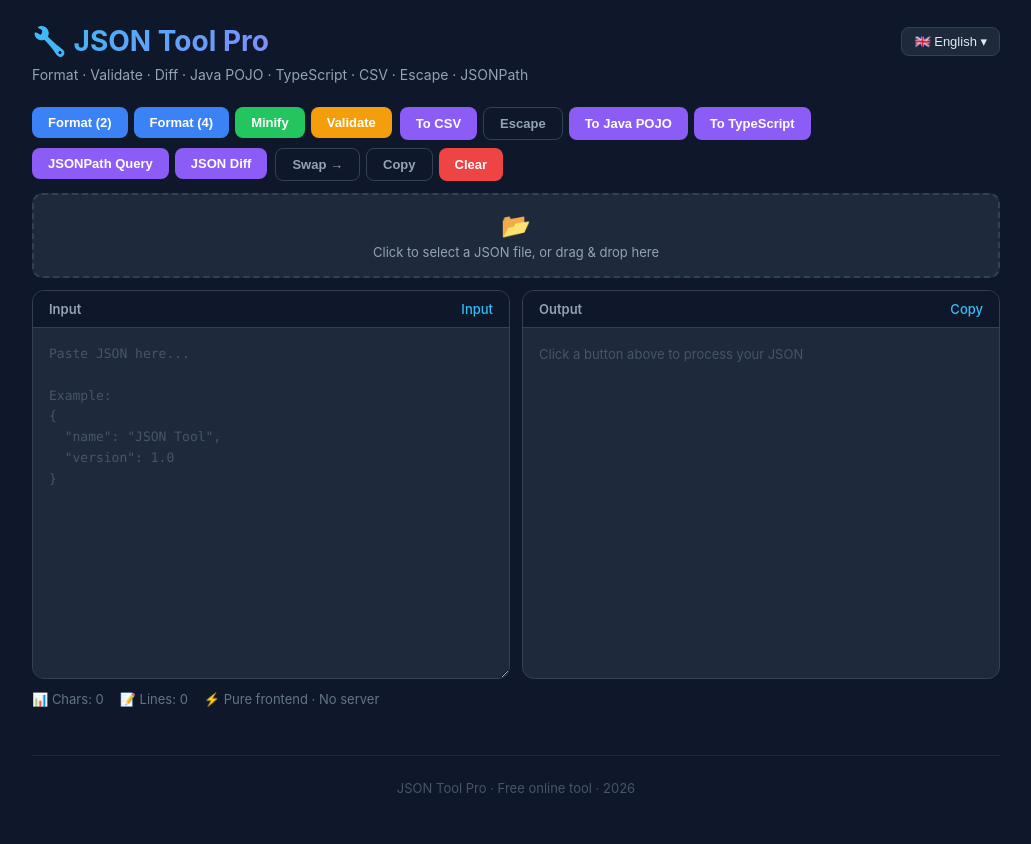
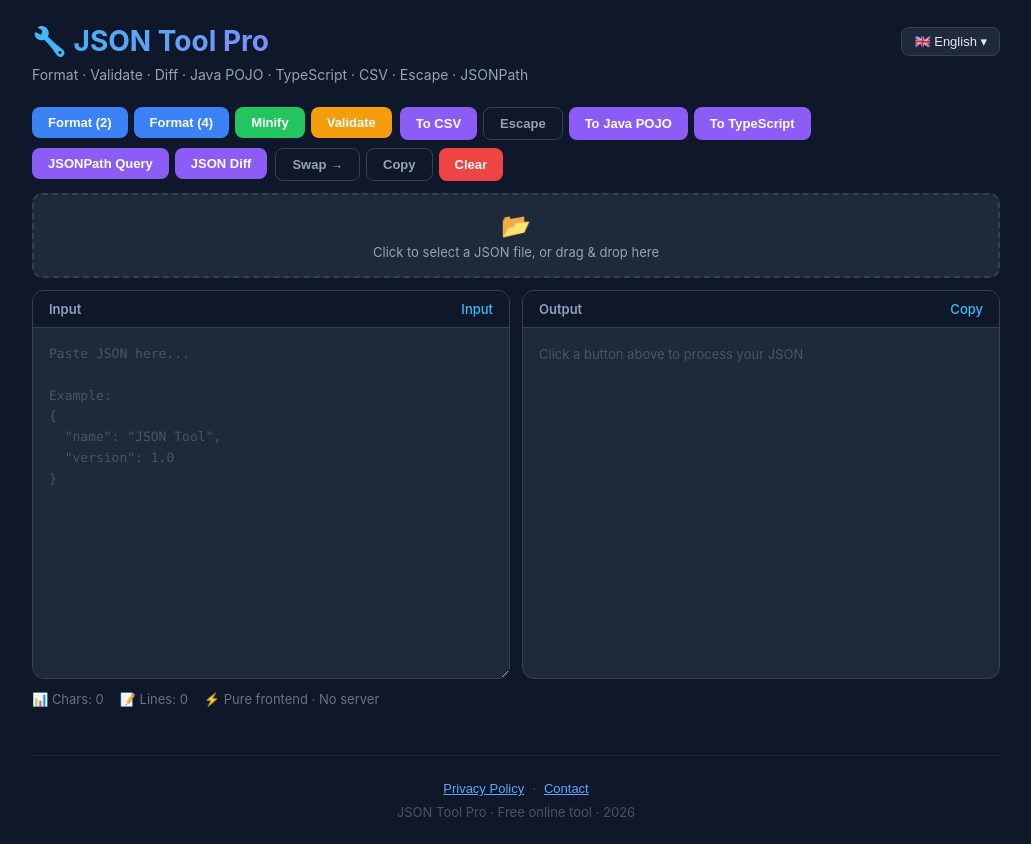
Before and after one commit to 675435543/json-tool, a React (Vite) app: page / in a window 1280 px wide. Shown: the whole page, without its empty margins (124-1155 px from the left). Before the commit the page ends 820 px from the top, so only its background shows below. Built offline with nearby package versions, Linux system fonts and the light colour scheme.

Commit message:
feat: add Privacy Policy and Contact pages for AdSense compliance

```diff
--- a/src/App.css
+++ b/src/App.css
@@ -544,6 +544,60 @@ footer {
   color: #475569;
 }
 
+.footer-links {
+  margin-bottom: 8px;
+}
+
+.footer-link {
+  background: none;
+  border: none;
+  color: #60a5fa;
+  cursor: pointer;
+  font-size: 13px;
+  text-decoration: underline;
+  padding: 0;
+}
+
+.footer-link:hover {
+  color: #93c5fd;
+}
+
+.footer-sep {
+  margin: 0 8px;
+  color: #475569;
+}
+
+/* ===== Page content (Privacy / Contact) ===== */
+.page-content {
+  background: #1e293b;
+  border-radius: 12px;
+  padding: 32px;
+  line-height: 1.8;
+}
+
+.page-content h2 {
+  font-size: 24px;
+  margin-bottom: 16px;
+  color: #f1f5f9;
+}
+
+.page-content h3 {
+  font-size: 18px;
+  margin-top: 24px;
+  margin-bottom: 8px;
+  color: #e2e8f0;
+}
+
+.page-content p {
+  font-size: 14px;
+  color: #94a3b8;
+  margin-bottom: 12px;
+}
+
+.page-content a {
+  color: #60a5fa;
+}
+
 /* ===== JSONPath Mode ===== */
 .jp-section {
   margin-bottom: 12px;
--- a/src/App.tsx
+++ b/src/App.tsx
@@ -213,7 +213,7 @@ function App() {
   const [charCount, setCharCount] = useState(0)
   const [lineCount, setLineCount] = useState(0)
   const [dragOver, setDragOver] = useState(false)
-  const [mode, setMode] = useState<'normal' | 'diff' | 'jsonpath'>('normal')
+  const [mode, setMode] = useState<'normal' | 'diff' | 'jsonpath' | 'privacy' | 'contact'>('normal')
   const [viewMode, setViewMode] = useState<'text' | 'tree'>('text')
   const [diffA, setDiffA] = useState('')
   const [diffB, setDiffB] = useState('')
@@ -221,6 +221,8 @@ function App() {
   const [jpExpr, setJpExpr] = useState('')
   const [jpResult, setJpResult] = useState<string>('')
   const [langOpen, setLangOpen] = useState(false)
+
+  const goHome = () => setMode('normal')
 
   const toastTimer = useRef<ReturnType<typeof setTimeout>>(null)
   const textareaRef = useRef<HTMLTextAreaElement>(null)
@@ -800,8 +802,46 @@ function App() {
         </div>
       )}
 
+      {mode === 'privacy' && (
+        <div className="page-content">
+          <button className="btn btn-outline" onClick={goHome} style={{ marginBottom: '1rem' }}>← {t('btn.back')}</button>
+          <h2>{t('privacy.title')}</h2>
+          <p><strong>{t('privacy.last_updated')}</strong></p>
+
+          <h3>{t('privacy.info_title')}</h3>
+          <p>{t('privacy.info_desc')}</p>
+
+          <h3>{t('privacy.cookies_title')}</h3>
+          <p>{t('privacy.cookies_desc')}</p>
+
+          <h3>{t('privacy.third_party_title')}</h3>
+          <p>{t('privacy.third_party_desc')}</p>
+
+          <h3>{t('privacy.ads_title')}</h3>
+          <p>{t('privacy.ads_desc')}</p>
+          <p>{t('privacy.ads_optout')}</p>
+
+          <h3>{t('privacy.contact_title')}</h3>
+          <p>{t('privacy.contact_desc')} <a href="mailto:javahiker123@gmail.com">javahiker123@gmail.com</a></p>
+        </div>
+      )}
+
+      {mode === 'contact' && (
+        <div className="page-content">
+          <button className="btn btn-outline" onClick={goHome} style={{ marginBottom: '1rem' }}>← {t('btn.back')}</button>
+          <h2>{t('contact.title')}</h2>
+          <p>{t('contact.email')}: <a href="mailto:javahiker123@gmail.com">javahiker123@gmail.com</a></p>
+          <p>{t('contact.response')}</p>
+        </div>
+      )}
+
       <footer>
-        {t('footer.text', { year: new Date().getFullYear() })}
+        <div className="footer-links">
+          <button className="footer-link" onClick={() => setMode('privacy')}>{t('footer.privacy')}</button>
+          <span className="footer-sep">·</span>
+          <button className="footer-link" onClick={() => setMode('contact')}>{t('footer.contact')}</button>
+        </div>
+        <div>{t('footer.text', { year: new Date().getFullYear() })}</div>
       </footer>
     </div>
   )
--- a/src/i18n/en.json
+++ b/src/i18n/en.json
@@ -43,6 +43,7 @@
   "btn.swap": "Swap →",
   "btn.copy": "Copy",
   "btn.clear": "Clear",
+  "btn.back": "← Back to Home",
   "upload.title": "Click to select a JSON file, or drag & drop here",
   "upload.dragover": "Drop JSON file here",
   "panel.input": "Input",
@@ -59,6 +60,8 @@
   "stats.lines": "Lines",
   "stats.pure_frontend": "Pure frontend · No server",
   "footer.text": "JSON Tool Pro · Free online tool · {{year}}",
+  "footer.privacy": "Privacy Policy",
+  "footer.contact": "Contact",
   "lang.label": "Language",
   "diff.same": "No differences found — both JSONs are identical!",
   "diff.added": "Added",
@@ -69,5 +72,21 @@
   "jsonpath.back": "← Back to Tools",
   "jsonpath.query_btn": "🔍 Query",
   "jsonpath.result": "Results",
-  "ts.btn_back": "← Back to Tools"
+  "ts.btn_back": "← Back to Tools",
+  "privacy.title": "Privacy Policy",
+  "privacy.last_updated": "Last updated: July 12, 2026",
+  "privacy.info_title": "Information We Collect",
+  "privacy.info_desc": "JSON Tool Pro is a pure frontend application. Your JSON data is processed entirely in your browser and is never sent to any server. We do not collect or store your personal data or the JSON content you work with.",
+  "privacy.cookies_title": "Cookies",
+  "privacy.cookies_desc": "We may use essential cookies to ensure the site functions properly. No tracking cookies are used without your consent. If Google AdSense is enabled, Google may use cookies for ad personalization. You can manage cookie preferences in your browser settings.",
+  "privacy.third_party_title": "Third-Party Services",
+  "privacy.third_party_desc": "This site may use Google AdSense to display advertisements. Google may collect certain information (such as your IP address and browser type) to serve relevant ads. For more details, please see Google's Privacy Policy.",
+  "privacy.ads_title": "Advertising",
+  "privacy.ads_desc": "We use Google AdSense to display ads. Google uses cookies to serve ads based on your previous visits to this site or other websites.",
+  "privacy.ads_optout": "You can opt out of personalized advertising by visiting Google's Ad Settings: https://adssettings.google.com",
+  "privacy.contact_title": "Contact Us",
+  "privacy.contact_desc": "If you have any questions about this Privacy Policy, please contact us at:",
+  "contact.title": "Contact Us",
+  "contact.email": "Email",
+  "contact.response": "We will respond to your inquiry as soon as possible."
 }
--- a/src/i18n/zh.json
+++ b/src/i18n/zh.json
@@ -43,6 +43,7 @@
   "btn.swap": "交换 →",
   "btn.copy": "复制",
   "btn.clear": "清空",
+  "btn.back": "← 返回首页",
   "upload.title": "点击选择 JSON 文件，或拖拽文件到此处",
   "upload.dragover": "松开以加载 JSON 文件",
   "panel.input": "输入",
@@ -59,6 +60,8 @@
   "stats.lines": "行数",
   "stats.pure_frontend": "纯前端 · 无需服务器",
   "footer.text": "JSON Tool Pro · 免费在线工具 · {{year}}",
+  "footer.privacy": "隐私政策",
+  "footer.contact": "联系我们",
   "lang.label": "语言",
   "diff.same": "没有差异 — 两个 JSON 完全一致！",
   "diff.added": "新增",
@@ -69,5 +72,21 @@
   "jsonpath.back": "← 返回工具",
   "jsonpath.query_btn": "🔍 查询",
   "jsonpath.result": "查询结果",
-  "ts.btn_back": "← 返回工具"
+  "ts.btn_back": "← 返回工具",
+  "privacy.title": "隐私政策",
+  "privacy.last_updated": "最后更新：2026 年 7 月 12 日",
+  "privacy.info_title": "我们收集的信息",
+  "privacy.info_desc": "JSON Tool Pro 是纯前端应用。您的 JSON 数据完全在浏览器中处理，不会发送到任何服务器。我们不会收集或存储您的个人数据或您处理的 JSON 内容。",
+  "privacy.cookies_title": "Cookies（缓存）",
+  "privacy.cookies_desc": "我们可能使用必要的缓存以确保网站正常运行。未经您同意，不会使用跟踪缓存。如果启用了 Google AdSense，Google 可能会使用缓存来投放个性化广告。您可以在浏览器设置中管理缓存偏好。",
+  "privacy.third_party_title": "第三方服务",
+  "privacy.third_party_desc": "本网站可能使用 Google AdSense 投放广告。Google 可能会收集某些信息（如您的 IP 地址和浏览器类型）以提供相关广告。详情请参阅 Google 隐私政策。",
+  "privacy.ads_title": "广告",
+  "privacy.ads_desc": "我们使用 Google AdSense 展示广告。Google 使用缓存根据您之前对此网站或其他网站的访问记录投放广告。",
+  "privacy.ads_optout": "您可以通过访问 Google 的广告设置页面来选择退出个性化广告：https://adssettings.google.com",
+  "privacy.contact_title": "联系我们",
+  "privacy.contact_desc": "如果您对此隐私政策有任何疑问，请通过以下方式联系我们：",
+  "contact.title": "联系我们",
+  "contact.email": "邮箱",
+  "contact.response": "我们将尽快回复您的咨询。"
 }
```
